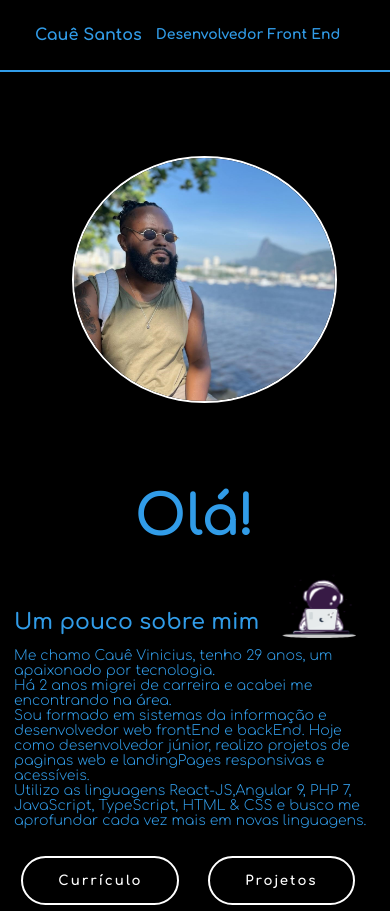
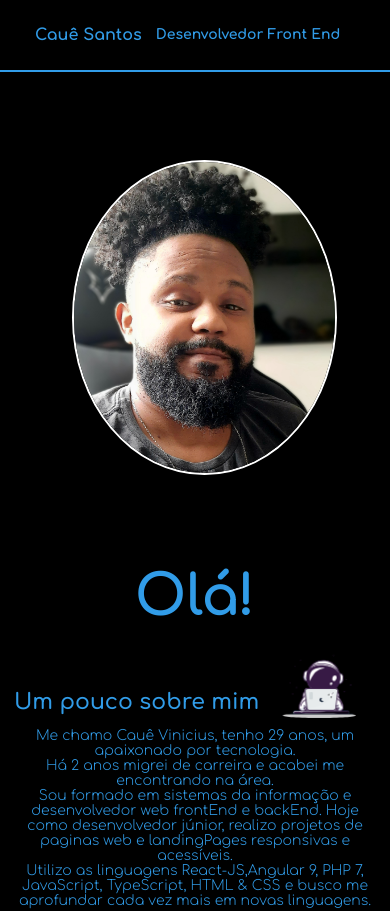
Before and after one commit to Caue23/portifolio, a Next.js app: page / in a window 390 px wide. Shown: the top 911 px of the page. Built offline with nearby package versions, Linux system fonts and the light colour scheme; a web font is replaced by a local one.

Commit message:
atualização de informações

```diff
--- a/src/pages/Home.module.scss
+++ b/src/pages/Home.module.scss
@@ -145,7 +145,7 @@
       text-align: center;
     }
     a{
-      text-align: left;
+      text-align: center;
     }
 
 
--- a/src/pages/index.tsx
+++ b/src/pages/index.tsx
@@ -24,7 +24,7 @@ export default function Home() {
   return (
     <header className={styles.ContainerImage}>
       <section className={styles.ContentImage}>
-        <img src="/image/rio.jpg" />
+        <img src="/image/trabalho2.jpg" />
       </section>
       <section className={styles.textImage}>
           <h3>Olá!</h3>
```
Also changed, not shown: public/image/trabalho.jpg (added), public/image/trabalho2.jpg (added).
